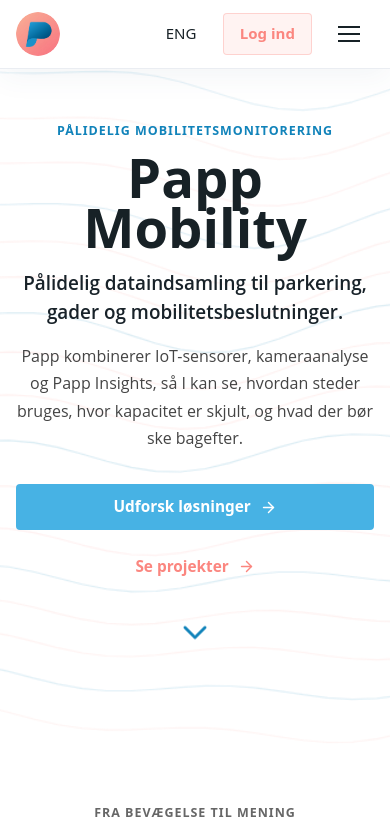
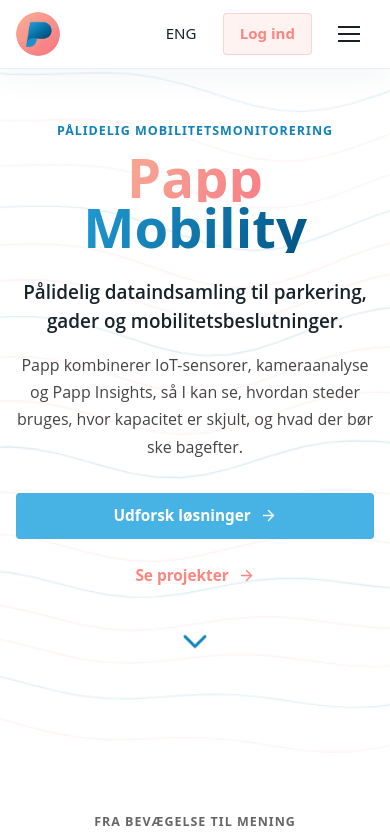
Before and after one commit to TheRadim/papp-web, a Next.js app: page /da in a window 390 px wide. Shown: the top 836 px of the page. Built offline with nearby package versions, Linux system fonts and the light colour scheme.

Commit message:
Polish hero and timeline animations

```diff
--- a/src/components/hero/HomepageHero.tsx
+++ b/src/components/hero/HomepageHero.tsx
@@ -9,6 +9,9 @@
 }
 
 export function HomepageHero({ locale, content }: HomepageHeroProps) {
+  const [brandFirstWord, ...brandRestWords] = content.title.split(" ");
+  const brandSecondWord = brandRestWords.join(" ");
+
   return (
     <section className="hero-section">
       <HeroMotionField />
@@ -16,7 +19,13 @@
         <div className="hero-layout hero-layout--centered">
           <div className="hero-copy">
             <p className="eyebrow">{content.eyebrow}</p>
-            <h1 className="hero-title tracking-in-expand">{content.title}</h1>
+            <h1 className="hero-title tracking-in-expand">
+              <span className="hero-title__word hero-title__word--papp">{brandFirstWord}</span>
+              {brandSecondWord ? " " : null}
+              {brandSecondWord ? (
+                <span className="hero-title__word hero-title__word--mobility">{brandSecondWord}</span>
+              ) : null}
+            </h1>
             <p className="hero-lead">{content.lead}</p>
             <p>{content.body}</p>
             <div className="hero-actions">
--- a/src/styles/globals.scss
+++ b/src/styles/globals.scss
@@ -519,7 +519,7 @@
 
 .hero-copy h1 {
   max-width: none;
-  margin-bottom: 1rem;
+  margin-bottom: clamp(1.55rem, 2.5vw, 2.25rem);
   font-size: clamp(3.25rem, 5.4vw, 5.65rem);
   line-height: 0.93;
   white-space: nowrap;
@@ -528,6 +528,21 @@
 .hero-title {
   -webkit-animation: tracking-in-expand 0.7s cubic-bezier(0.215, 0.610, 0.355, 1.000) both;
   animation: tracking-in-expand 0.7s cubic-bezier(0.215, 0.610, 0.355, 1.000) both;
+}
+
+.hero-title__word {
+  display: inline-block;
+  background-clip: text;
+  color: transparent;
+  -webkit-background-clip: text;
+}
+
+.hero-title__word--papp {
+  background-image: linear-gradient(120deg, #f8a894 0%, #f77f87 100%);
+}
+
+.hero-title__word--mobility {
+  background-image: linear-gradient(120deg, #219ad4 0%, #005483 100%);
 }
 
 .tracking-in-expand {
@@ -819,21 +834,82 @@
     transform: scaleY(0);
   }
 
+  50% {
+    transform: scaleY(1);
+  }
+
+  92%,
   100% {
-    transform: scaleY(1);
-  }
-}
-
-@keyframes project-step-pulse {
+    transform: scaleY(0);
+  }
+}
+
+@keyframes project-step-pulse-1 {
   0%,
-  18% {
+  8%,
+  92%,
+  100% {
     background: var(--papp-blue-light);
     box-shadow: none;
     color: #fff;
   }
 
-  45%,
+  16%,
+  84% {
+    background: var(--papp-coral);
+    box-shadow: 0 0 0 8px rgba(251, 134, 127, 0.14);
+    color: #fff;
+  }
+}
+
+@keyframes project-step-pulse-2 {
+  0%,
+  20%,
+  80%,
   100% {
+    background: var(--papp-blue-light);
+    box-shadow: none;
+    color: #fff;
+  }
+
+  28%,
+  72% {
+    background: var(--papp-coral);
+    box-shadow: 0 0 0 8px rgba(251, 134, 127, 0.14);
+    color: #fff;
+  }
+}
+
+@keyframes project-step-pulse-3 {
+  0%,
+  32%,
+  68%,
+  100% {
+    background: var(--papp-blue-light);
+    box-shadow: none;
+    color: #fff;
+  }
+
+  40%,
+  60% {
+    background: var(--papp-coral);
+    box-shadow: 0 0 0 8px rgba(251, 134, 127, 0.14);
+    color: #fff;
+  }
+}
+
+@keyframes project-step-pulse-4 {
+  0%,
+  44%,
+  60%,
+  100% {
+    background: var(--papp-blue-light);
+    box-shadow: none;
+    color: #fff;
+  }
+
+  48%,
+  56% {
     background: var(--papp-coral);
     box-shadow: 0 0 0 8px rgba(251, 134, 127, 0.14);
     color: #fff;
@@ -1557,7 +1633,7 @@
   content: "";
   transform: scaleY(0);
   transform-origin: top;
-  animation: project-progress-run 6s ease-in-out infinite alternate;
+  animation: project-progress-run 6s ease-in-out infinite;
 }
 
 .project-workflow__step {
@@ -1595,7 +1671,9 @@
   top: 1.25rem;
   right: calc(-2.2rem - 25px);
   z-index: 1;
-  animation: project-step-pulse 6s ease-in-out infinite alternate;
+  animation-duration: 6s;
+  animation-iteration-count: infinite;
+  animation-timing-function: ease-in-out;
 }
 
 .project-workflow__step--right > span {
@@ -1604,19 +1682,19 @@
 }
 
 .project-workflow__step:nth-child(1) > span {
-  animation-delay: 0s;
+  animation-name: project-step-pulse-1;
 }
 
 .project-workflow__step:nth-child(2) > span {
-  animation-delay: 0.8s;
+  animation-name: project-step-pulse-2;
 }
 
 .project-workflow__step:nth-child(3) > span {
-  animation-delay: 1.6s;
+  animation-name: project-step-pulse-3;
 }
 
 .project-workflow__step:nth-child(4) > span {
-  animation-delay: 2.4s;
+  animation-name: project-step-pulse-4;
 }
 
 .process-card span {
@@ -2056,14 +2134,15 @@
 
 .history-timeline__nav {
   position: sticky;
-  top: 92px;
+  top: 50%;
   z-index: 2;
   align-self: start;
   display: grid;
-  min-height: calc(100svh - 184px);
-  max-height: calc(100svh - 184px);
+  height: min(72svh, 720px);
+  min-height: 560px;
   align-content: center;
   padding: 0.25rem 0 0.25rem 1.5rem;
+  transform: translateY(-50%);
 }
 
 .history-timeline__rail {
@@ -2084,16 +2163,9 @@
   z-index: 2;
   display: grid;
   gap: clamp(0.9rem, 2vh, 1.35rem);
-  max-height: inherit;
-  overflow-y: auto;
   margin: 0;
   padding: 0;
   list-style: none;
-  scrollbar-width: none;
-}
-
-.history-timeline__nav ol::-webkit-scrollbar {
-  display: none;
 }
 
 .history-timeline__nav a {
@@ -3369,6 +3441,7 @@
   .history-timeline__nav {
     top: 76px;
     z-index: 4;
+    height: auto;
     max-height: none;
     min-height: 0;
     margin-inline: calc(var(--container-padding) * -1);
```
